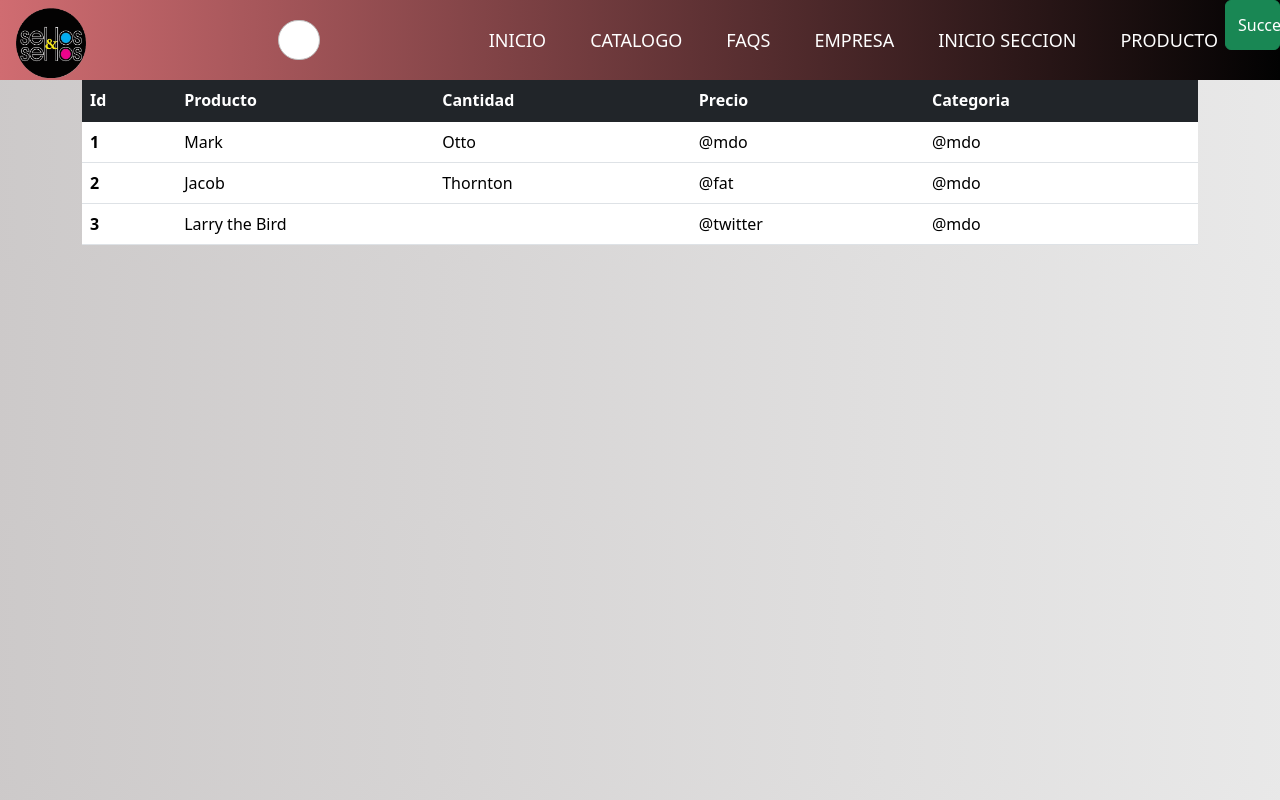
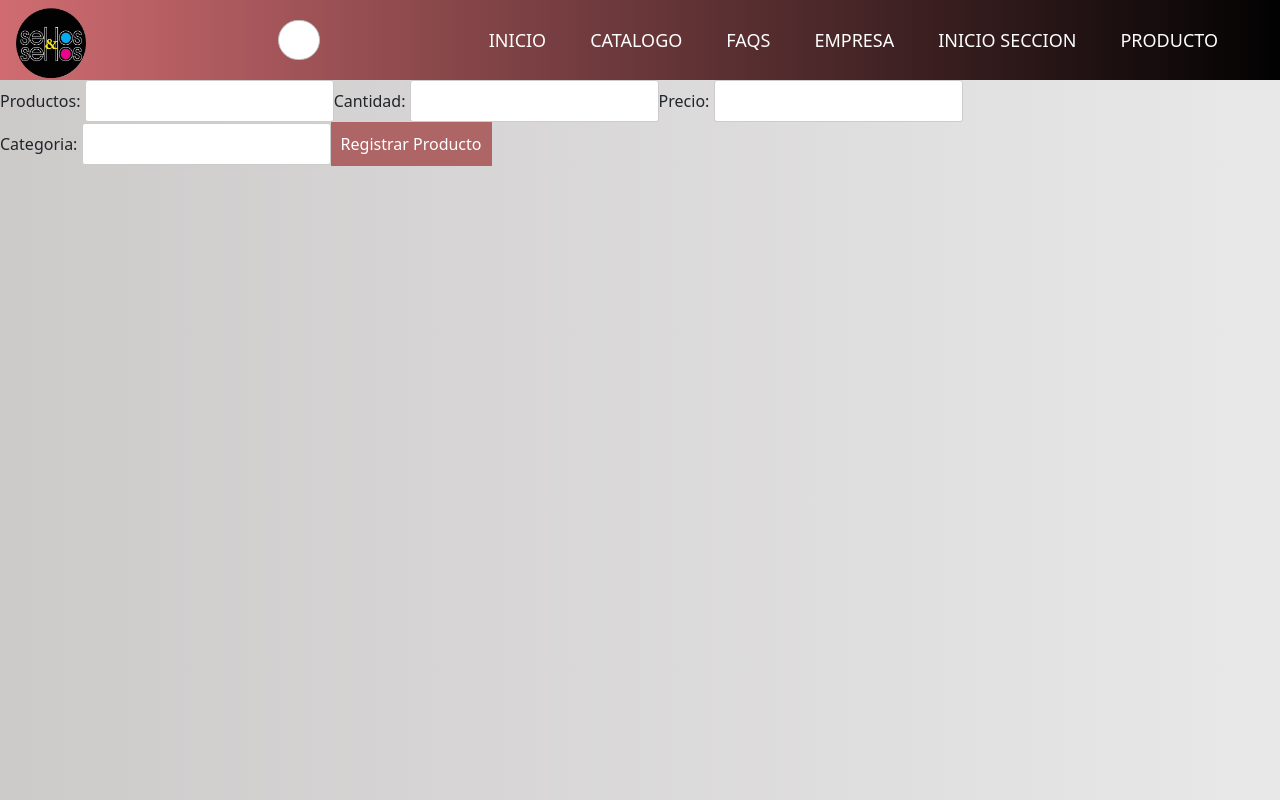
Before and after one commit to Rabedon1/Tienda-React, a React (Create React App) app in the folder client/: page /Productos in a window 1280 px wide. Built offline with nearby package versions, Linux system fonts and the light colour scheme.

Commit message:
create productos

```diff
--- a/client/package.json
+++ b/client/package.json
@@ -6,6 +6,7 @@
     "@testing-library/jest-dom": "^5.17.0",
     "@testing-library/react": "^13.4.0",
     "@testing-library/user-event": "^13.5.0",
+    "axios": "^1.6.7",
     "bootstrap": "^5.3.3",
     "react": "^18.2.0",
     "react-bootstrap": "^2.10.1",
--- a/client/src/components/Productos.jsx
+++ b/client/src/components/Productos.jsx
@@ -1,8 +1,62 @@
 import React from 'react';
+import { useState } from 'react';
+import Axios from "axios";
+
+
 
 const Productos = () => {
+
+    const [producto,setProducto] = useState("");
+    const [cantidad,setCantidad] = useState(0);
+    const [precio,setPrecio] = useState(0);
+    const [categoria,setCategoria] = useState("");
+
+const registrar = ()=>{
+    Axios.post("http://localhost:5000/create",{
+        producto:producto,
+        cantidad:cantidad,
+        precio:precio,
+        categoria:categoria,
+
+
+    }).then(()=>{
+        alert("Producto Registrado");
+    });
+}
+
+
+
     return (
-        <div class="container">
+
+        <div className="Productos">
+            <div className="datos">
+                <label>Productos: <input
+                onChange={(event)=>{
+                    setProducto(event.target.value);
+                }}
+                type="texto"/></label>
+                <label>Cantidad: <input
+                onChange={(event)=>{
+                    setCantidad(event.target.value);
+                }}
+                type="number"/></label>
+                <label>Precio: <input
+                onChange={(event)=>{
+                    setPrecio(event.target.value);
+                }}
+                type="number"/></label>
+                <label>Categoria: <input
+                onChange={(event)=>{
+                    setCategoria(event.target.value);
+                }}
+                type="texto"/></label>
+                <button onClick={registrar}>Registrar Producto</button>
+
+
+            </div>
+        </div>
+       /*  <div class="container">
+            <h1>REGISTRO DE PRODUCTOS</h1>
             <table class="table">
                 <thead class="table-dark">
                     <tr>
@@ -37,10 +91,13 @@ const Productos = () => {
 
                  </tbody>
             </table>
-            <button className="btn btn-success">Success</button>
+            <div className="btn-group" role= "group" aria-label="Basic example">
+                <button type="button" className="btn btn-primary">Mostrar</button>
 
 
-        </div>
+            </div>
+        </div> */
+
     );
 };
 
```
Also changed, not shown: 2 other files (tests, documents, lock files or other folders).
